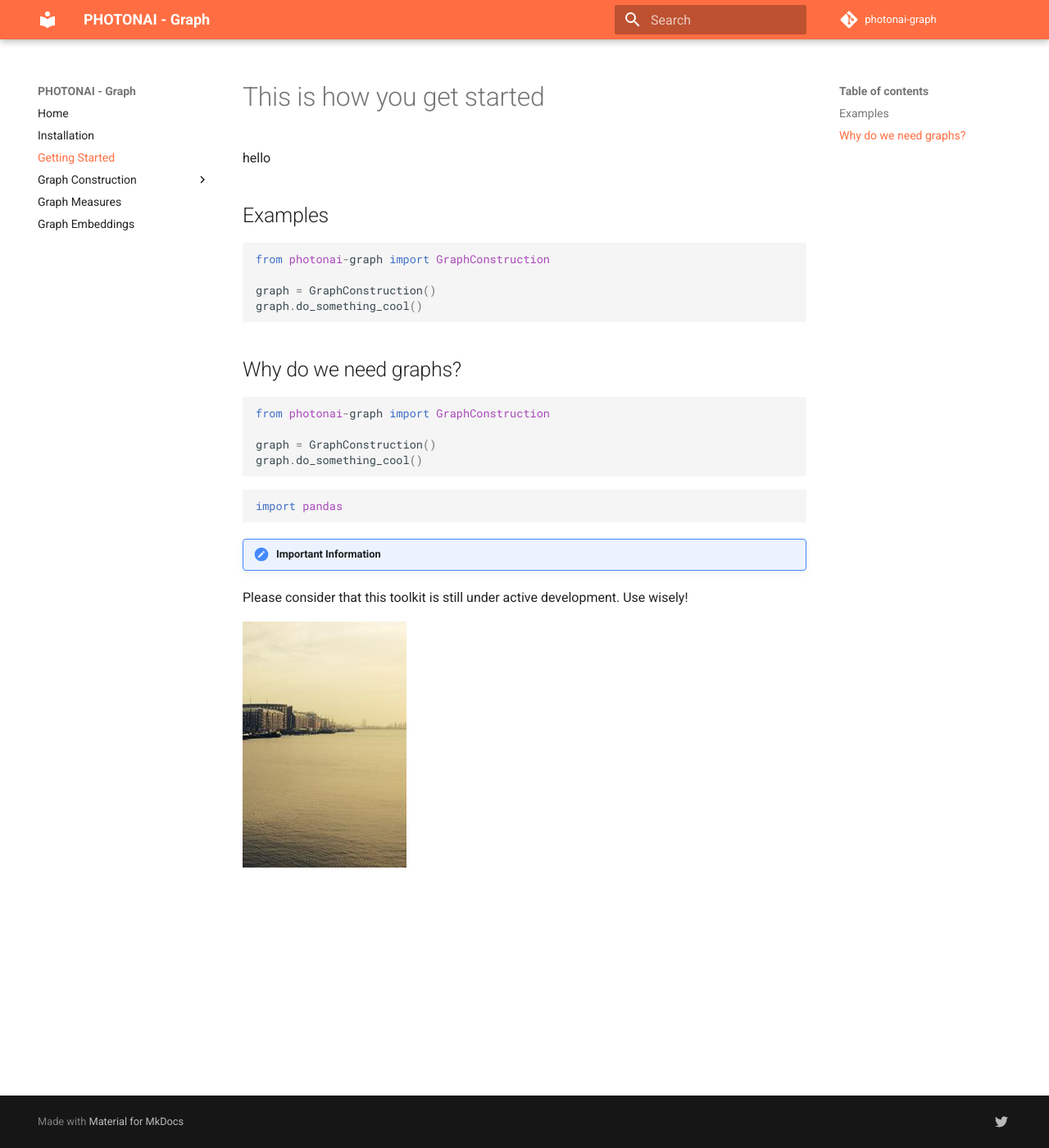
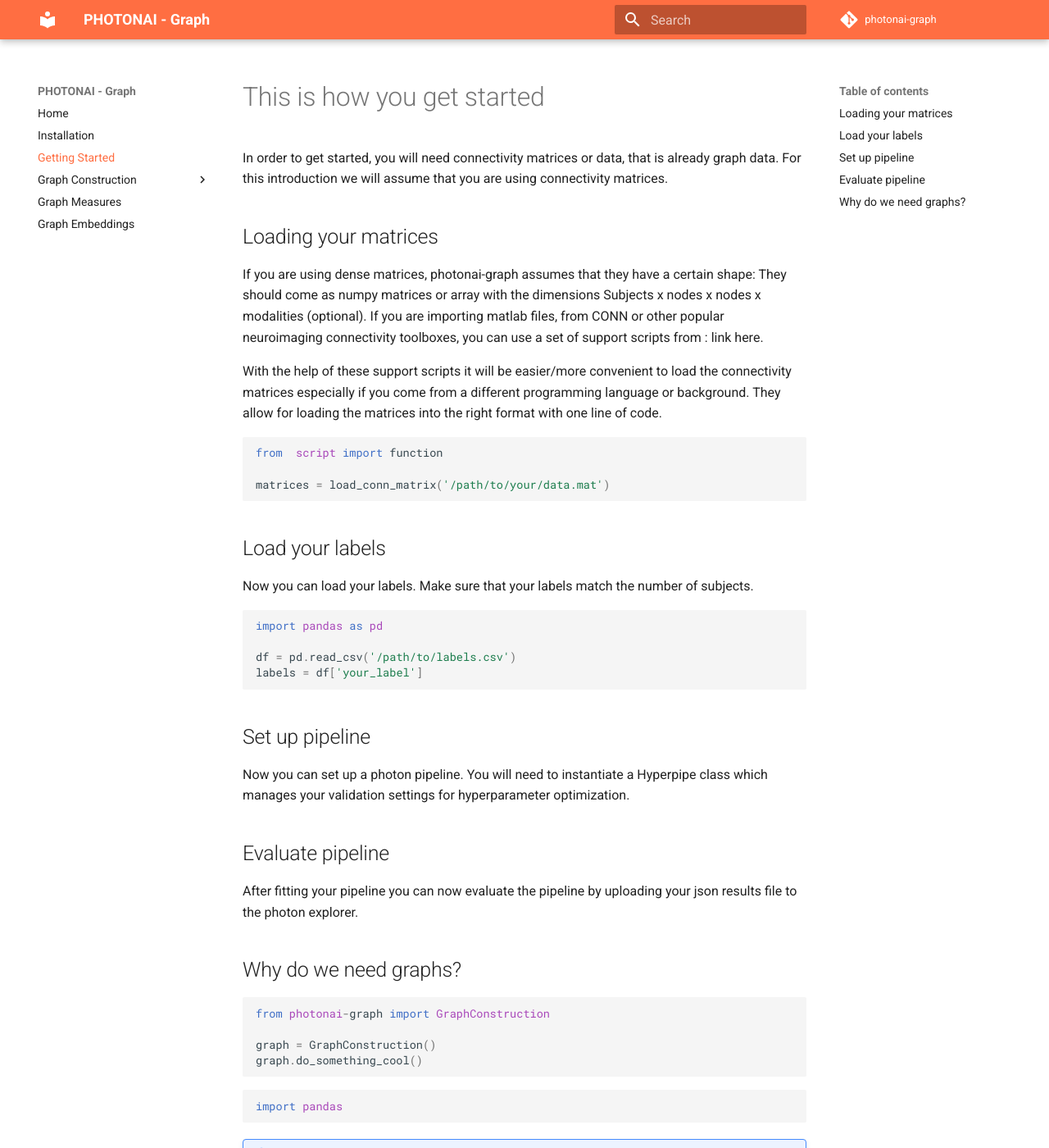
Before and after one commit to wwu-mmll/photonai_graph, an MkDocs documentation site: the page built from documentation/docs/getting_started.md, in a window 1280 px wide and 1400 px high. Shown: the whole window at 82% size. Built offline with MkDocs 1.6.1 and Material for MkDocs 9.7.7, drawn with Linux system fonts in a browser that asks for light colours; comment, search, counter and statistics services are not loaded.

Commit message:
Updated the getting started guide

````diff
--- a/documentation/docs/getting_started.md
+++ b/documentation/docs/getting_started.md
@@ -1,19 +1,40 @@
 # This is how you get started
 
-hello
+In order to get started, you will need connectivity matrices or data, that is already graph data. For this introduction we will assume that you are using connectivity matrices.
 
-## Examples
+## Loading your matrices
+
+If you are using dense matrices, photonai-graph assumes that they have a certain shape: They should come as numpy matrices or array with the dimensions Subjects x nodes x nodes x modalities (optional). If you are importing matlab files, from CONN or other popular neuroimaging connectivity toolboxes, you can use a set of support scripts from : link here.
+
+With the help of these support scripts it will be easier/more convenient to load the connectivity matrices especially if you come from a different programming language or background. They allow for loading the matrices into the right format with one line of code.
 
 ```python
-from photonai-graph import GraphConstruction
+from  script import function
 
-graph = GraphConstruction()
-graph.do_something_cool()
+matrices = load_conn_matrix('/path/to/your/data.mat')
 ```
 
-## Why do we need graphs?
+## Load your labels
+
+Now you can load your labels. Make sure that your labels match the number of subjects.
+
+```python
+import pandas as pd
+
+df = pd.read_csv('/path/to/labels.csv')
+labels = df['your_label']
+```
+
+## Set up pipeline
+
+Now you can set up a photon pipeline. You will need to instantiate a Hyperpipe class which manages your validation settings for hyperparameter optimization.
 
 
+## Evaluate pipeline
+
+After fitting your pipeline you can now evaluate the pipeline by uploading your json results file to the photon explorer.
+
+## Why do we need graphs?
 
 ```python
 from photonai-graph import GraphConstruction
````
